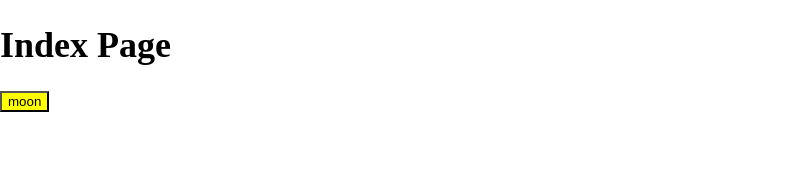
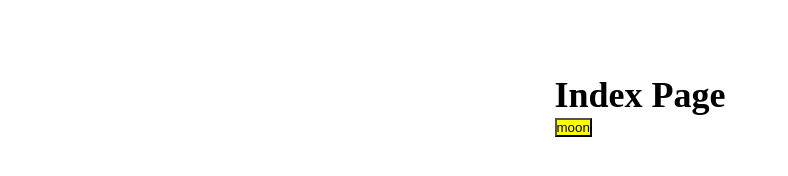
Before and after one commit to AuguestGao/portfolio, a Gatsby site: page / in a window 1280 px wide. Shown: the whole page, without its empty margins (0-788 px from the left). Built offline with nearby package versions, Linux system fonts and the light colour scheme; Gatsby itself is replaced by a stand-in of ours.

Commit message:
added css variables and dynamic layout

```diff
--- a/src/components/Layout.jsx
+++ b/src/components/Layout.jsx
@@ -2,11 +2,27 @@ import React from "react";
 import styled from "styled-components";
 import { GlobalStyle } from "../styles/GlobalStyle";
 
-export const Layout = (props) => {
+const LayoutWrapper = styled.main`
+  display: flex;
+  flex-direction: column;
+  flex-wrap: nowrap;
+  align-items: center;
+  margin: 200px auto;
+  width: 90%;
+
+  @media only screen and (min-width: 480px) {
+    flex-wrap: wrap;
+    margin: 75px auto;
+    width: 60%;
+    max-width: 1080px;
+  }
+`;
+
+export const Layout = ({ children }) => {
   return (
-    <div>
+    <LayoutWrapper>
       <GlobalStyle />
-      {props.children}
-    </div>
+      {children}
+    </LayoutWrapper>
   );
 };
--- a/src/styles/GlobalStyle.jsx
+++ b/src/styles/GlobalStyle.jsx
@@ -19,16 +19,33 @@ export const GlobalStyle = createGlobalStyle`
     --accent: cyan
   }
 
+
+
   html {
+    line-height: 1.15;
     -webkit-text-size-adjust: 100%;
   }
 
   body {
     background: var(--bg);
     color: var(--text-primary);
-    margin: 0;
-    passing: 0;
-    width:100%;
-    height: 100%
   }
+
+  main {
+  display: block;
+}
+
+a {
+  background-color: transparent;
+}
+
+img {
+  border-style: none;
+}
+
+*, *:before, *:after {
+ margin: 0;
+ padding: 0;
+ box-sizing: border-box;
+}
 `;
```
